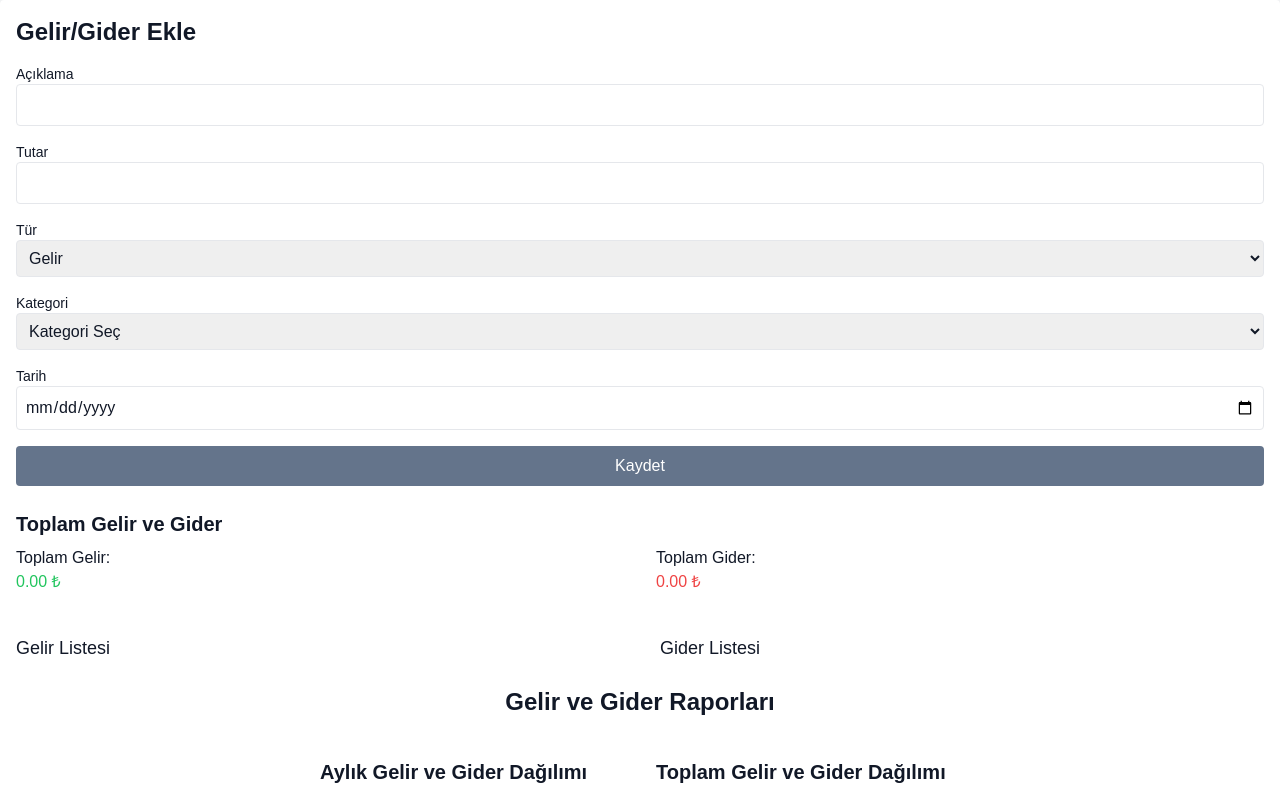
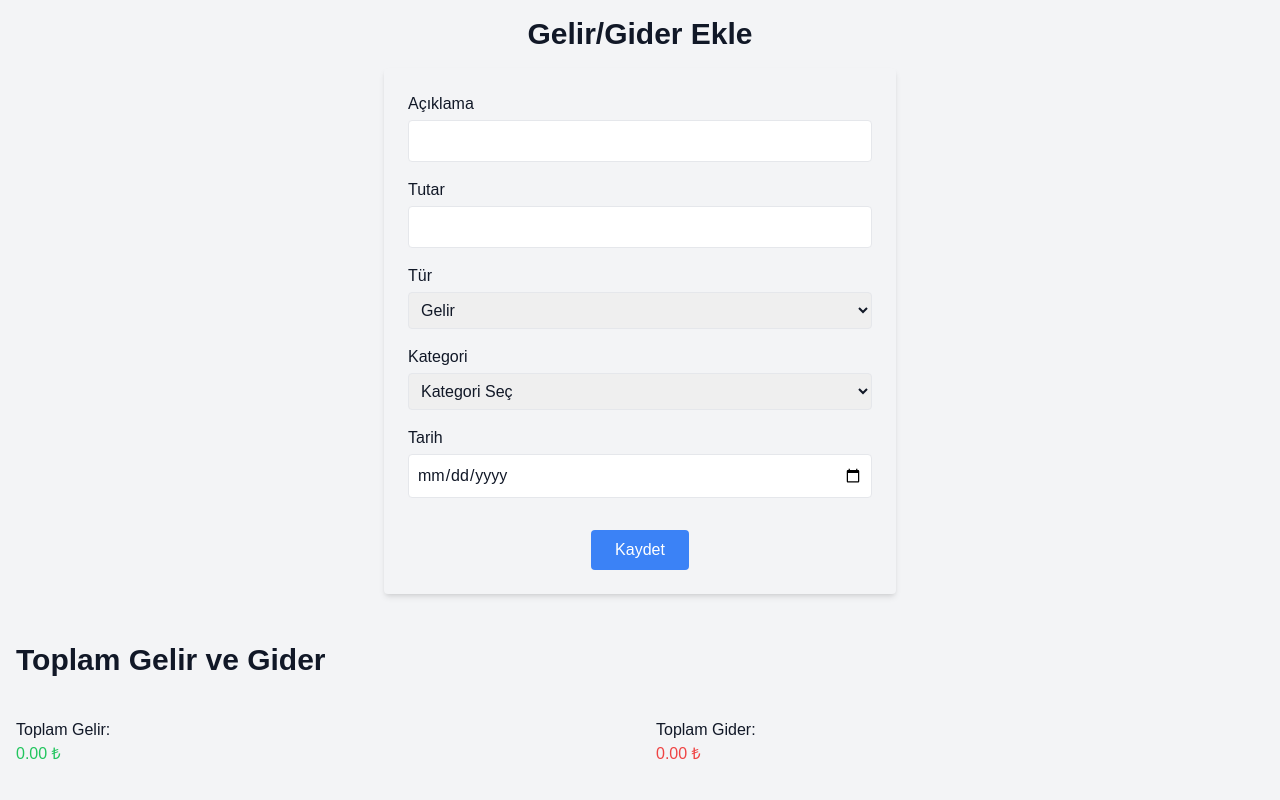
Before and after one commit to elanurbulbul/BudgetProject, a Next.js app: page /transactions in a window 1280 px wide. Shown: the top 800 px of the page. Built offline with nearby package versions, Linux system fonts and the light colour scheme.

Commit message:
UpdatedProject

```diff
--- a/app/components/Reports.js
+++ b/app/components/Reports.js
@@ -83,7 +83,7 @@ export default function ReportPage() {
   };
 
   return (
-    <div className="max-w-2xl mx-auto p-4 bg-white dark:bg-slate-700">
+    <div className="mt-10 max-w-2xl mx-auto p-4 bg-white dark:bg-slate-700">
     <h2 className="text-2xl text-center font-bold mb-4">Gelir ve Gider Raporları</h2>
 
     <div className="mt-10 flex flex-wrap gap-8 md:flex-row">
--- a/app/components/TransactionForm.js
+++ b/app/components/TransactionForm.js
@@ -34,44 +34,47 @@ export default function TransactionForm({ categories, addTransaction }) {
   };
 
   return (
-    <form onSubmit={handleSubmit} className="grid gap-4">
-      <div>
-        <label className="block text-sm font-medium">Açıklama</label>
+    <form
+    onSubmit={handleSubmit}
+    className="flex flex-col items-center gap-4 mx-auto w-full max-w-lg p-6 bg-gray-100 rounded shadow-md dark:bg-gray-800"
+    >
+    <div className="w-full">
+      <label className="block text-md font-medium mb-1">Açıklama</label>
       <input
         type="text"
         value={description}
         onChange={(e) => setDescription(e.target.value)}
-          className="w-full p-2 border rounded dark:bg-slate-400"
+        className="w-full p-2 border rounded dark:bg-gray-400"
         required
       />
     </div>
-      <div>
-        <label className="block text-sm font-medium">Tutar</label>
+    <div className="w-full">
+      <label className="block text-m font-medium mb-1">Tutar</label>
       <input
         type="number"
         value={amount}
         onChange={(e) => setAmount(e.target.value)}
-          className="w-full p-2 border rounded dark:bg-slate-400"
+        className="w-full p-2 border rounded dark:bg-gray-400"
         required
       />
     </div>
-      <div>
-        <label className="block text-sm font-medium">Tür</label>
+    <div className="w-full">
+      <label className="block text-md font-medium mb-1">Tür</label>
       <select
         value={type}
         onChange={(e) => setType(e.target.value)}
-          className="w-full p-2 border rounded dark:bg-slate-400"
+        className="w-full p-2 border rounded dark:bg-gray-400"
       >
         <option value="income">Gelir</option>
         <option value="expense">Gider</option>
       </select>
     </div>
-      <div>
-        <label className="block text-sm font-medium">Kategori</label>
+    <div className="w-full">
+      <label className="block text-md font-medium mb-1">Kategori</label>
       <select
         value={category}
         onChange={(e) => setCategory(e.target.value)}
-          className="w-full p-2 border rounded dark:bg-slate-400"
+        className="w-full p-2 border rounded dark:bg-gray-400"
         required
       >
         <option value="">Kategori Seç</option>
@@ -82,21 +85,22 @@ export default function TransactionForm({ categories, addTransaction }) {
         ))}
       </select>
     </div>
-      <div>
-        <label className="block text-sm font-medium">Tarih</label>
+    <div className="w-full">
+      <label className="block text-md font-medium mb-1">Tarih</label>
       <input
         type="date"
         value={date}
         onChange={(e) => setDate(e.target.value)}
-          className="w-full p-2 border rounded dark:bg-slate-400"
+        className="w-full p-2 border rounded dark:bg-gray-400"
       />
     </div>
     <button
       type="submit"
-        className="w-full p-2 bg-slate-500 text-white rounded hover:bg-blue-600"
+      className="px-6 py-2 mt-4 bg-blue-500 text-white rounded hover:bg-blue-600"
     >
       Kaydet
     </button>
   </form>
+
   );
 }
--- a/app/components/TransactionList.js
+++ b/app/components/TransactionList.js
@@ -1,4 +1,4 @@
-"use client"
+import { FaTrash } from "react-icons/fa"; // Font Awesome'dan çöp kutusu ikonu
 
 export default function TransactionList({
   transactions,
@@ -11,13 +11,28 @@ export default function TransactionList({
   );
 
   return (
-      <ul className="mt-2">
+    <ul className="mt-4 space-y-4">
       {filteredTransactions.map((transaction) => (
-          <li key={transaction.id} className="py-2">
-            <button onClick={() => deleteTransaction(transaction.id)}>X</button>
-            <div className="flex justify-between">
-              <p className="text-yellow-500 text-lg font-bold">
+        <li
+          key={transaction.id}
+          style={{minHeight:"145px"}}
+          className="p-4 border rounded shadow bg-gray-50 dark:bg-gray-800"
+        >
+          <div className="flex justify-between items-center">
+            <h3 className="text-yellow-500 text-lg font-bold">
               Kategori: {transaction.category}
+            </h3>
+            <button
+              onClick={() => deleteTransaction(transaction.id)}
+              className="text-red-500 hover:text-red-700 transition-colors"
+              aria-label="Delete Transaction"
+            >
+              <FaTrash size={20} />
+            </button>
+          </div>
+          <div className="flex justify-between mt-2">
+            <p className="font-medium text-sm text-gray-700 dark:text-gray-300">
+              {transaction.description}
             </p>
             <span
               className={`font-semibold ${
@@ -27,8 +42,9 @@ export default function TransactionList({
               {type === "income" ? "+" : "-"} {transaction.amount.toFixed(2)} ₺
             </span>
           </div>
-            <div className="text-sm text-gray-500">{transaction.date}</div>
-            <p>{transaction.description}</p>
+          <div className="text-sm text-gray-500 dark:text-gray-400">
+            {transaction.date}
+          </div>
           {type === "expense" && getCategoryWarning(transaction.category) && (
             <p className="text-yellow-500 text-sm mt-2">
               {getCategoryWarning(transaction.category)}
--- a/app/output.css
+++ b/app/output.css
@@ -575,6 +575,22 @@ video {
   margin-top: 1.5rem;
 }
 
+.mb-1 {
+  margin-bottom: 0.25rem;
+}
+
+.mt-4 {
+  margin-top: 1rem;
+}
+
+.mt-12 {
+  margin-top: 3rem;
+}
+
+.mt-16 {
+  margin-top: 4rem;
+}
+
 .block {
   display: block;
 }
@@ -591,12 +607,20 @@ video {
   width: 100%;
 }
 
+.w-1\/2 {
+  width: 50%;
+}
+
 .min-w-\[300px\] {
   min-width: 300px;
 }
 
 .max-w-2xl {
   max-width: 42rem;
+}
+
+.max-w-lg {
+  max-width: 32rem;
 }
 
 .flex-1 {
@@ -649,8 +673,22 @@ video {
   margin-bottom: calc(0.5rem * var(--tw-space-y-reverse));
 }
 
+.space-y-4 > :not([hidden]) ~ :not([hidden]) {
+  --tw-space-y-reverse: 0;
+  margin-top: calc(1rem * calc(1 - var(--tw-space-y-reverse)));
+  margin-bottom: calc(1rem * var(--tw-space-y-reverse));
+}
+
 .self-start {
   align-self: flex-start;
+}
+
+.self-end {
+  align-self: flex-end;
+}
+
+.self-baseline {
+  align-self: baseline;
 }
 
 .rounded {
@@ -686,6 +724,11 @@ video {
   background-color: rgb(255 255 255 / var(--tw-bg-opacity, 1));
 }
 
+.bg-gray-50 {
+  --tw-bg-opacity: 1;
+  background-color: rgb(249 250 251 / var(--tw-bg-opacity, 1));
+}
+
 .p-2 {
   padding: 0.5rem;
 }
@@ -698,9 +741,18 @@ video {
   padding: 2.5rem;
 }
 
+.p-6 {
+  padding: 1.5rem;
+}
+
 .py-2 {
   padding-top: 0.5rem;
   padding-bottom: 0.5rem;
+}
+
+.px-6 {
+  padding-left: 1.5rem;
+  padding-right: 1.5rem;
 }
 
 .pl-6 {
@@ -729,6 +781,11 @@ video {
 .text-xl {
   font-size: 1.25rem;
   line-height: 1.75rem;
+}
+
+.text-3xl {
+  font-size: 1.875rem;
+  line-height: 2.25rem;
 }
 
 .font-bold {
@@ -783,14 +840,41 @@ video {
   color: rgb(234 179 8 / var(--tw-text-opacity, 1));
 }
 
+.text-green-800 {
+  --tw-text-opacity: 1;
+  color: rgb(22 101 52 / var(--tw-text-opacity, 1));
+}
+
+.text-red-950 {
+  --tw-text-opacity: 1;
+  color: rgb(69 10 10 / var(--tw-text-opacity, 1));
+}
+
+.text-red-900 {
+  --tw-text-opacity: 1;
+  color: rgb(127 29 29 / var(--tw-text-opacity, 1));
+}
+
 .shadow {
   --tw-shadow: 0 1px 3px 0 rgb(0 0 0 / 0.1), 0 1px 2px -1px rgb(0 0 0 / 0.1);
   --tw-shadow-colored: 0 1px 3px 0 var(--tw-shadow-color), 0 1px 2px -1px var(--tw-shadow-color);
   box-shadow: var(--tw-ring-offset-shadow, 0 0 #0000), var(--tw-ring-shadow, 0 0 #0000), var(--tw-shadow);
 }
 
+.shadow-md {
+  --tw-shadow: 0 4px 6px -1px rgb(0 0 0 / 0.1), 0 2px 4px -2px rgb(0 0 0 / 0.1);
+  --tw-shadow-colored: 0 4px 6px -1px var(--tw-shadow-color), 0 2px 4px -2px var(--tw-shadow-color);
+  box-shadow: var(--tw-ring-offset-shadow, 0 0 #0000), var(--tw-ring-shadow, 0 0 #0000), var(--tw-shadow);
+}
+
 .filter {
   filter: var(--tw-blur) var(--tw-brightness) var(--tw-contrast) var(--tw-grayscale) var(--tw-hue-rotate) var(--tw-invert) var(--tw-saturate) var(--tw-sepia) var(--tw-drop-shadow);
+}
+
+.transition-colors {
+  transition-property: color, background-color, border-color, text-decoration-color, fill, stroke;
+  transition-timing-function: cubic-bezier(0.4, 0, 0.2, 1);
+  transition-duration: 150ms;
 }
 
 /* Tema renkleri */
@@ -814,6 +898,11 @@ body {
 .hover\:bg-blue-600:hover {
   --tw-bg-opacity: 1;
   background-color: rgb(37 99 235 / var(--tw-bg-opacity, 1));
+}
+
+.hover\:text-red-700:hover {
+  --tw-text-opacity: 1;
+  color: rgb(185 28 28 / var(--tw-text-opacity, 1));
 }
 
 .dark\:bg-blue-800:is(.dark *) {
@@ -851,6 +940,11 @@ body {
   background-color: rgb(71 85 105 / var(--tw-bg-opacity, 1));
 }
 
+.dark\:bg-gray-400:is(.dark *) {
+  --tw-bg-opacity: 1;
+  background-color: rgb(156 163 175 / var(--tw-bg-opacity, 1));
+}
+
 .dark\:text-gray-100:is(.dark *) {
   --tw-text-opacity: 1;
   color: rgb(243 244 246 / var(--tw-text-opacity, 1));
@@ -864,6 +958,21 @@ body {
 .dark\:text-white:is(.dark *) {
   --tw-text-opacity: 1;
   color: rgb(255 255 255 / var(--tw-text-opacity, 1));
+}
+
+.dark\:text-green-400:is(.dark *) {
+  --tw-text-opacity: 1;
+  color: rgb(74 222 128 / var(--tw-text-opacity, 1));
+}
+
+.dark\:text-red-600:is(.dark *) {
+  --tw-text-opacity: 1;
+  color: rgb(220 38 38 / var(--tw-text-opacity, 1));
+}
+
+.dark\:text-gray-400:is(.dark *) {
+  --tw-text-opacity: 1;
+  color: rgb(156 163 175 / var(--tw-text-opacity, 1));
 }
 
 @media (min-width: 768px) {
--- a/app/transactions/page.js
+++ b/app/transactions/page.js
@@ -23,14 +23,15 @@ export default function TransactionsPage() {
     .reduce((sum, t) => sum + t.amount, 0);
 
   return (
-    <div className=" mx-auto p-4 bg-white shadow rounded dark:bg-slate-700">
-      <h2 className="text-2xl font-bold mb-4">Gelir/Gider Ekle</h2>
+    <div className=" mx-auto p-4 ">
+      <h2 className="text-3xl font-bold mb-4 text-center">Gelir/Gider Ekle</h2>
+
       <TransactionForm categories={categories} addTransaction={addTransaction} />
 
 
-      <div className="mt-6">
-        <h3 className="text-xl font-semibold">Toplam Gelir ve Gider</h3>
-        <div className="grid grid-cols-2 gap-8 mt-2">
+      <div className="mt-12">
+        <h3 className="text-3xl font-semibold">Toplam Gelir ve Gider</h3>
+        <div className="grid grid-cols-2 gap-8 mt-10">
       <div>
         <h4 className="font-medium">Toplam Gelir:</h4>
         <p className="text-green-500">{totalIncome.toFixed(2)} ₺</p>
@@ -44,7 +45,7 @@ export default function TransactionsPage() {
 
       <div className="mt-10 flex flex-col flex-wrap md:flex-row gap-10">
   <div className="flex-1">
-    <h4 className="text-lg font-medium">Gelir Listesi</h4>
+    <h4 className="text-lg text-green-800 dark:text-green-400 font-bold">Gelir Listesi</h4>
     <TransactionList
       transactions={transactions}
       deleteTransaction={deleteTransaction}
@@ -53,7 +54,7 @@ export default function TransactionsPage() {
     />
   </div>
   <div className="flex-1">
-    <h4 className="text-lg font-medium">Gider Listesi</h4>
+    <h4 className="text-lg text-red-900 dark:text-red-600 font-bold">Gider Listesi</h4>
     <TransactionList
       transactions={transactions}
       deleteTransaction={deleteTransaction}
@@ -73,7 +74,6 @@ export default function TransactionsPage() {
       />
     </div>
 
-
     </div>
   );
 }
```
Lines whose indentation alone changed are shown as unchanged.
